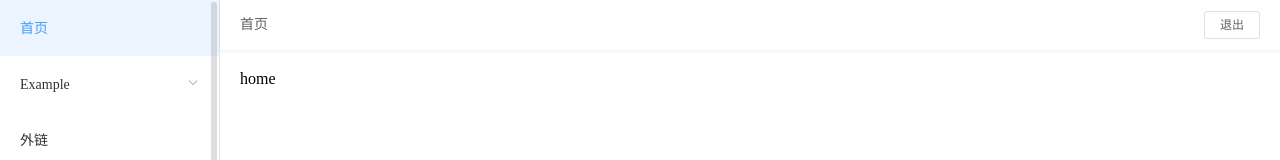
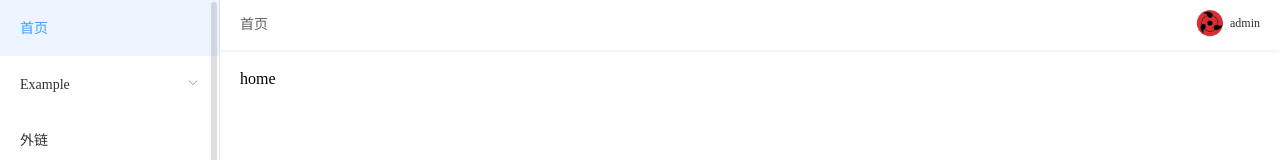
Before and after one commit to ww028/vue-cms-temp, a Vue app: page /#/login in a window 1280 px wide. Both pictures are taken after a click on the button "登陆". Shown: the top 160 px of the page. Built offline with nearby package versions, Linux system fonts and the light colour scheme.

Commit message:
添加样式

```diff
--- a/src/components/Breadcrumb/index.vue
+++ b/src/components/Breadcrumb/index.vue
@@ -2,7 +2,10 @@
   <el-breadcrumb class="app-breadcrumb" separator="/">
     <transition-group>
       <el-breadcrumb-item v-for="(item,index) in levelList" :key="item.path">
-        <span v-if="item.redirect==='noRedirect'||index==levelList.length-1" class="no-redirect">{{ item.meta.title }}</span>
+        <span
+          v-if="item.redirect==='noRedirect'||index==levelList.length-1"
+          class="no-redirect"
+        >{{ item.meta.title }}</span>
         <a v-else @click.prevent="handleLink(item)">{{ item.meta.title }}</a>
       </el-breadcrumb-item>
     </transition-group>
@@ -10,57 +13,78 @@
 </template>
 
 <script>
-import pathToRegexp from 'path-to-regexp'
+import pathToRegexp from "path-to-regexp";
 
 export default {
   data() {
     return {
       levelList: null
-    }
+    };
   },
   watch: {
     $route() {
-      this.getBreadcrumb()
+      this.getBreadcrumb();
     }
   },
   created() {
-    this.getBreadcrumb()
+    this.getBreadcrumb();
   },
   methods: {
     getBreadcrumb() {
       // only show routes with meta.title
-      let matched = this.$route.matched.filter(item => item.meta && item.meta.title)
-      const first = matched[0]
+      let matched = this.$route.matched.filter(
+        item => item.meta && item.meta.title
+      );
+      const first = matched[0];
 
       if (!this.isHome(first)) {
-        matched = [{ path: '/home', meta: { title: '首页' }}].concat(matched)
+        matched = [{ path: "/home", meta: { title: "首页" } }].concat(matched);
       }
 
-      this.levelList = matched.filter(item => item.meta && item.meta.title && item.meta.breadcrumb !== false)
+      this.levelList = matched.filter(
+        item => item.meta && item.meta.title && item.meta.breadcrumb !== false
+      );
     },
     isHome(route) {
-      const name = route && route.name
+      const name = route && route.name;
       if (!name) {
-        return false
+        return false;
       }
-      return name.trim().toLocaleLowerCase() === 'Home'.toLocaleLowerCase()
+      return name.trim().toLocaleLowerCase() === "Home".toLocaleLowerCase();
     },
     pathCompile(path) {
-      const { params } = this.$route
-      var toPath = pathToRegexp.compile(path)
-      return toPath(params)
+      const { params } = this.$route;
+      var toPath = pathToRegexp.compile(path);
+      return toPath(params);
     },
     handleLink(item) {
-      const { redirect, path } = item
+      const { redirect, path } = item;
       if (redirect) {
-        this.$router.push(redirect)
-        return
+        this.$router.push(redirect);
+        return;
       }
-      this.$router.push(this.pathCompile(path))
+      this.$router.push(this.pathCompile(path));
     }
   }
-}
+};
 </script>
 
 <style lang="scss" scoped>
+.v-enter,
+.v-leave-to {
+  opacity: 0;
+  transform: translateY(0px);
+}
+
+.v-enter-active,
+.v-leave-active {
+  transition: all 0.4s ease;
+}
+
+.v-move {
+  transition: all 0.4s ease;
+}
+.v-leave-active {
+  position: absolute;
+}
 </style>
--- a/src/layout/components/AppMain.vue
+++ b/src/layout/components/AppMain.vue
@@ -1,6 +1,6 @@
 <template>
   <section class="app-main">
-    <transition name="fade-transform" mode="out-in">
+    <transition>
       <router-view :key="key" />
     </transition>
   </section>
@@ -21,4 +21,22 @@ export default {
 .app-main{
   padding: 20px;
 }
+
+.v-enter,
+.v-leave-to {
+  opacity: 0;
+  transform: translateY(0px);
+}
+
+.v-enter-active,
+.v-leave-active {
+  transition: all 0.2s ease;
+}
+
+.v-move {
+  transition: all 0.8s ease;
+}
+.v-leave-active {
+  position: absolute;
+}
 </style>
--- a/src/layout/components/Navbar.vue
+++ b/src/layout/components/Navbar.vue
@@ -3,13 +3,27 @@
     <breadcrumb class="breadcrumb-container" />
 
     <div class="right-menu">
-      <el-button @click="logout" size="mini">退出</el-button>
+      <el-dropdown class="avatar-container" trigger="click">
+        <div class="avatar-wrapper">
+          <img src="@/assets/images/user_icon2.png" class="user-avatar">
+          <span>admin</span>
+        </div>
+        <el-dropdown-menu slot="dropdown" class="user-dropdown">
+          <router-link to="/">
+            <el-dropdown-item>
+              Home
+            </el-dropdown-item>
+          </router-link>
+          <el-dropdown-item divided>
+            <span style="display:block;" @click="logout">Log Out</span>
+          </el-dropdown-item>
+        </el-dropdown-menu>
+      </el-dropdown>
     </div>
   </div>
 </template>
 
 <script>
-import { mapGetters } from 'vuex'
 import Breadcrumb from '@/components/Breadcrumb'
 import { resetRouter } from '@/router'
 import { removeToken } from '@/utils/auth'
@@ -23,7 +37,6 @@ export default {
     logout() {
       removeToken()
       resetRouter()
-      // await this.$store.dispatch('user/logout')
       this.$router.push(`/login`)
     }
   }
@@ -39,5 +52,32 @@ export default {
   padding: 0 20px;
   background: #fff;
   box-shadow: 0 1px 4px rgba(0,21,41,0.08);
+
+  .avatar-wrapper{
+    cursor: pointer;
+    display: flex;
+    align-items: center;
+    font-size: 12px;
+    color: #303133;
+
+    img{
+      margin-right: 5px;
+    }
+  }
+
+  .avatar-wrapper:hover{
+    img{
+      width: 40px;
+      height: 40px;
+      transform:rotate(1800deg);
+      transition: 1.8s;
+    }
+  }
+
+  .user-avatar{
+    width: 30px;
+    height: 30px;
+    border-radius: 50%;
+  }
 }
 </style>
```
Also changed, not shown: src/assets/images/user_icon2.png (added), 1 other file (tests, documents, lock files or other folders).
